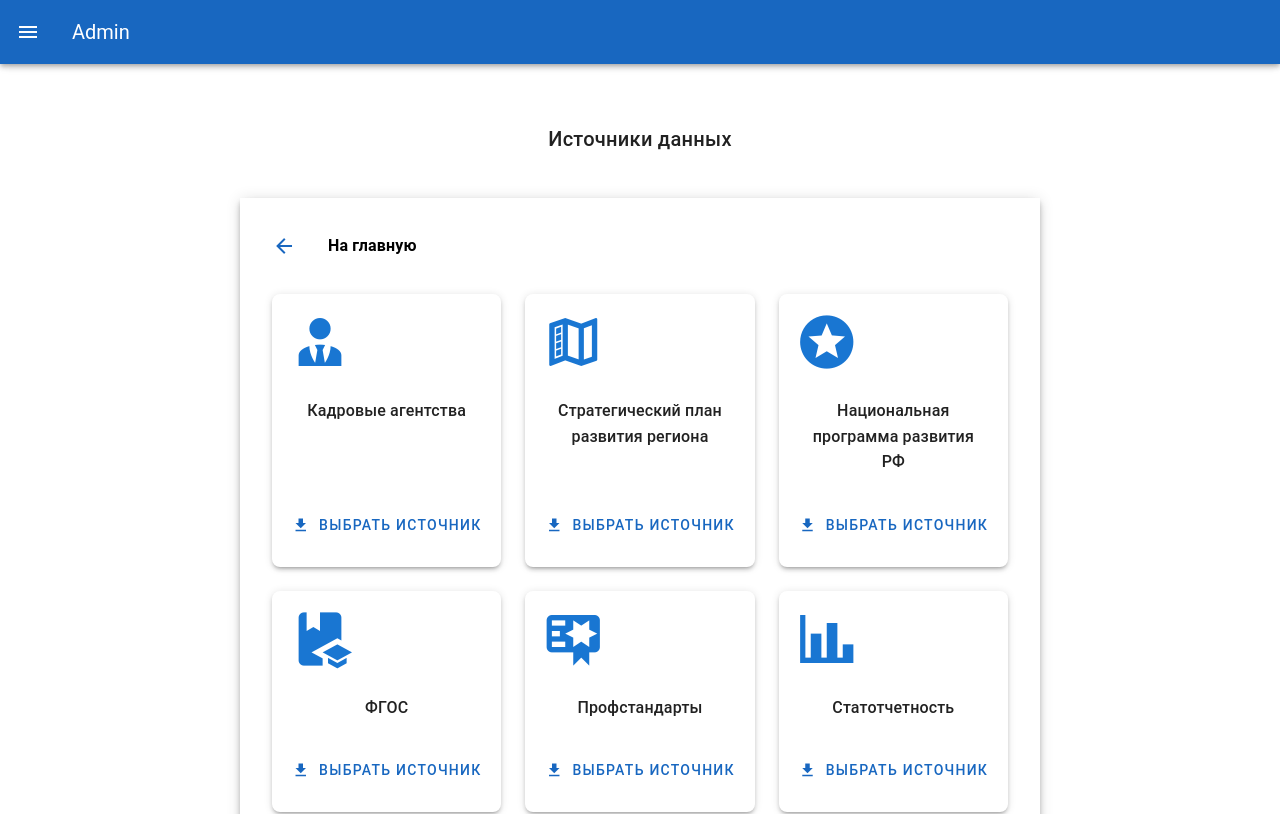
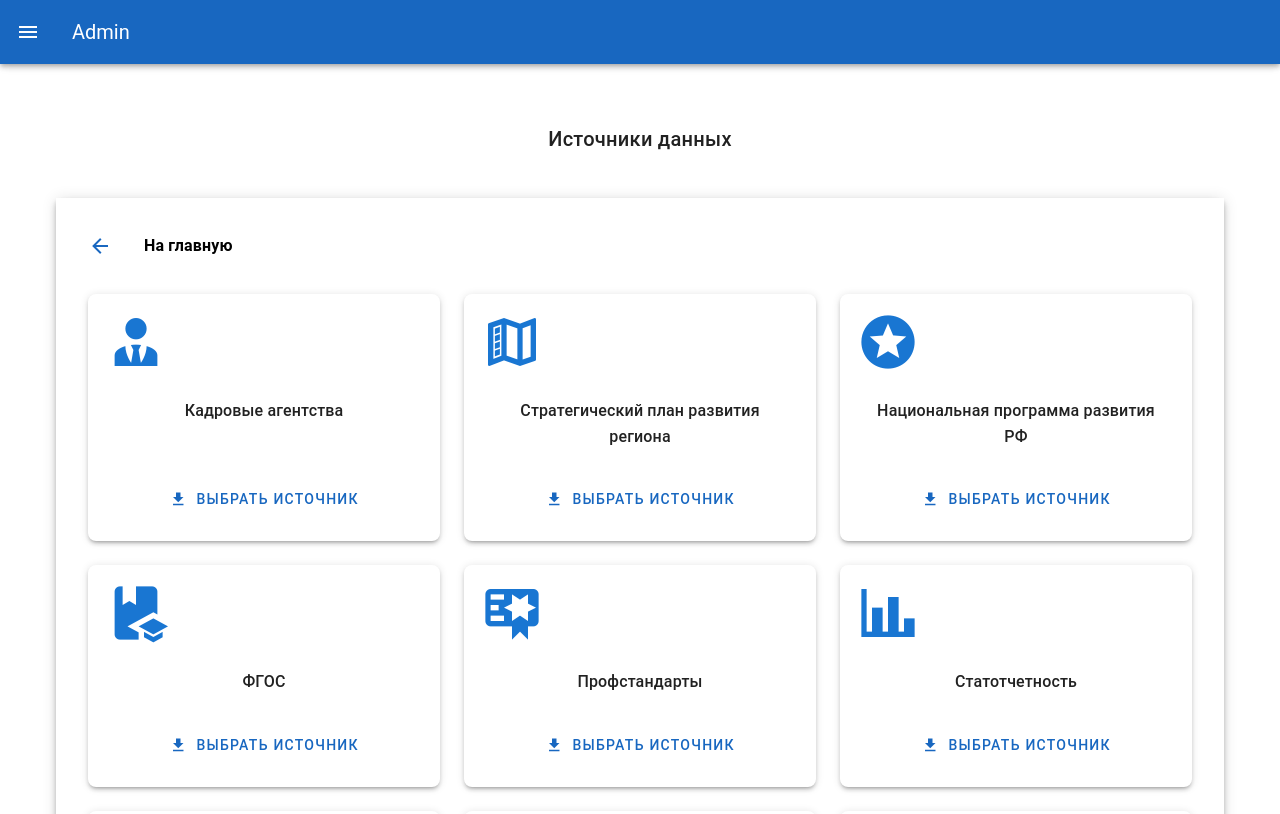
Before and after one commit to VyacheslavKuchumov/VKR-DATA-COLLECTOR-WEB, a Vue app in the folder frontend/: page /data-parsing in a window 1280 px wide. Shown: the top 814 px of the page. Built offline with nearby package versions, Linux system fonts and the light colour scheme; no server answers.

Commit message:
Update DataParsingView.vue

```diff
--- a/frontend/src/views/data_parsing/DataParsingView.vue
+++ b/frontend/src/views/data_parsing/DataParsingView.vue
@@ -5,7 +5,7 @@
         </v-card-title>
     </v-container>
 
-    <v-container class="elevation-5 mt-5 ml-auto mr-auto" max-width="800">
+    <v-container class="elevation-5 mt-5 ml-auto mr-auto" max-width="1200">
         <v-toolbar flat color="white">
             <v-btn icon="mdi-arrow-left" color="primary" @click="$router.push('/')" />
             <v-toolbar-title class="text-subtitle-1 font-weight-bold">
```
